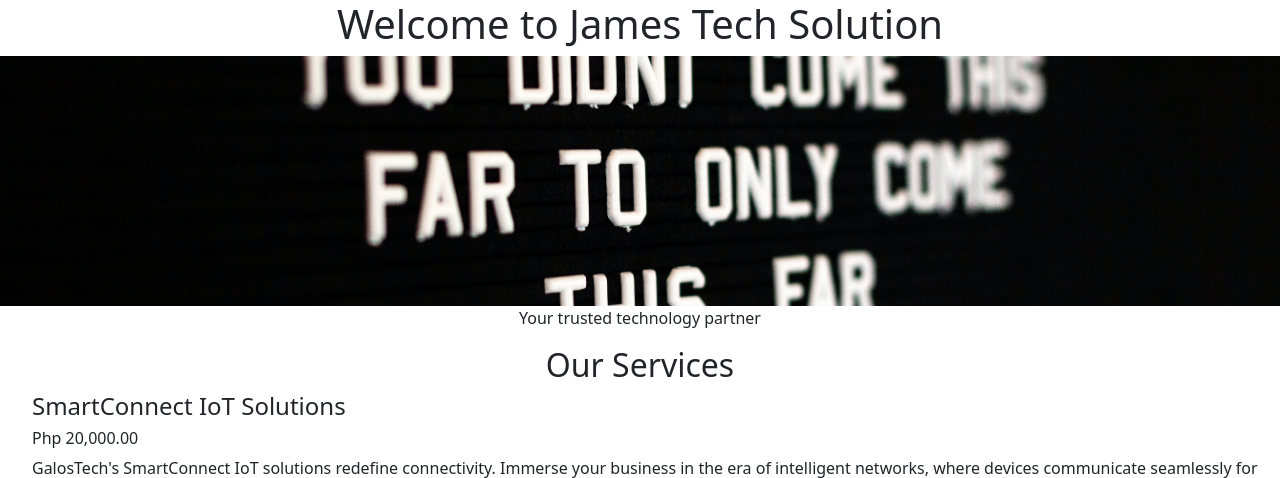
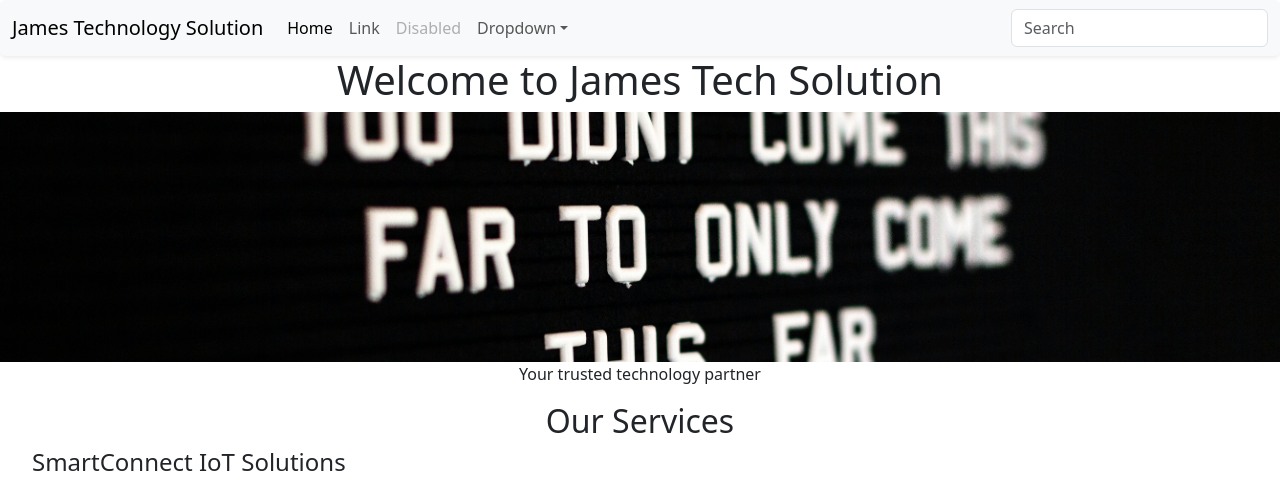
Before and after one commit to jex23/James-WebflaskJourney-V2-, a Flask app: page / in a window 1280 px wide. Shown: the top 478 px of the page. Run offline with Flask 3, Linux system fonts and the light colour scheme.

Commit message:
Added something

```diff
--- a/templates/home.html
+++ b/templates/home.html
@@ -14,6 +14,7 @@
   <link href="https://cdn.jsdelivr.net/npm/bootstrap@5.3.2/dist/css/bootstrap.min.css" rel="stylesheet" integrity="sha384-T3c6CoIi6uLrA9TneNEoa7RxnatzjcDSCmG1MXxSR1GAsXEV/Dwwykc2MPK8M2HN" crossorigin="anonymous">
 </head>
 <body>
+  {% include 'nav.html' %}
   <main>
     <section>
       <h1 class="text-center">Welcome to James Tech Solution</h1>
--- /dev/null
+++ b/templates/nav.html
@@ -0,0 +1,34 @@
+  <nav class="navbar navbar-expand-lg bg-body-tertiary rounded shadow-sm fixed-top bg-white" aria-label="Eleventh navbar example">
+      <div class="container-fluid">
+        <a class="navbar-brand" href="#">James Technology Solution</a>
+        <button class="navbar-toggler" type="button" data-bs-toggle="collapse" data-bs-target="#navbarsExample09" aria-controls="navbarsExample09" aria-expanded="false" aria-label="Toggle navigation">
+          <span class="navbar-toggler-icon"></span>
+        </button>
+
+        <div class="collapse navbar-collapse" id="navbarsExample09">
+          <ul class="navbar-nav me-auto mb-2 mb-lg-0">
+            <li class="nav-item">
+              <a class="nav-link active" aria-current="page" href="#">Home</a>
+            </li>
+            <li class="nav-item">
+              <a class="nav-link" href="#">Link</a>
+            </li>
+            <li class="nav-item">
+              <a class="nav-link disabled" aria-disabled="true">Disabled</a>
+            </li>
+            <li class="nav-item dropdown">
+              <a class="nav-link dropdown-toggle" href="#" data-bs-toggle="dropdown" aria-expanded="false">Dropdown</a>
+              <ul class="dropdown-menu">
+                <li><a class="dropdown-item" href="#">Action</a></li>
+                <li><a class="dropdown-item" href="#">Another action</a></li>
+                <li><a class="dropdown-item" href="#">Something else here</a></li>
+              </ul>
+            </li>
+          </ul>
+          <form role="search">
+            <input class="form-control" type="search" placeholder="Search" aria-label="Search">
+          </form>
+        </div>
+      </div>
+    </nav>
+    <div style="height:56px"></div>
```
